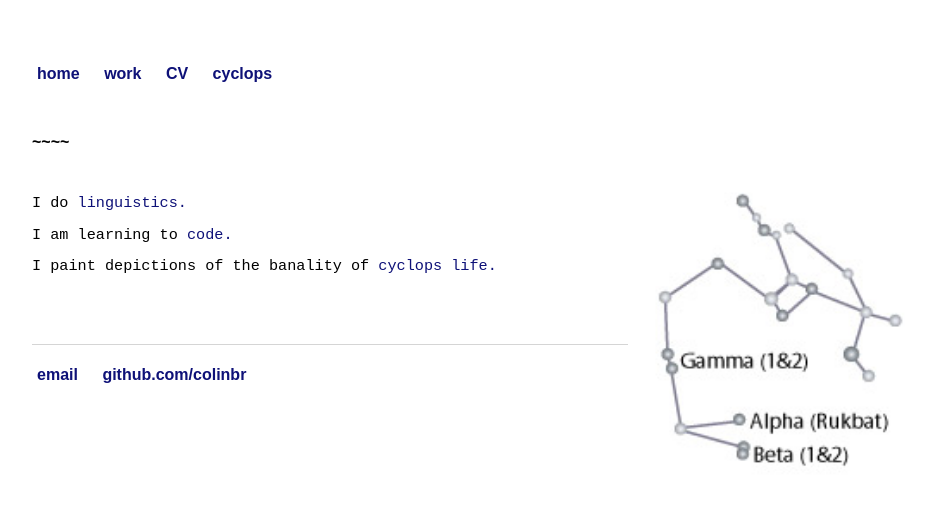
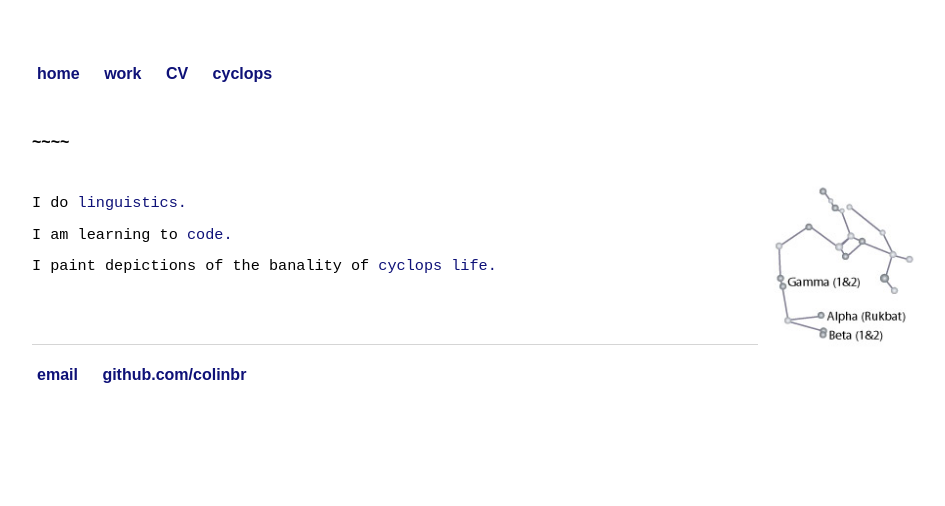
Before and after one commit to colinbr/OLD-colinbr.github.io, a Jekyll site: the page built from index.html, in a window 1280 px wide. Shown: the top 506 px of the page, without its empty margins (160-1105 px from the left). Built offline with Jekyll 4.4.1, drawn with Linux system fonts in a browser that asks for light colours; some web fonts are replaced.

Commit message:
Update index.html

```diff
--- a/index.html
+++ b/index.html
@@ -6,7 +6,7 @@ title: Colin Brown
 	<br>
 	<h1>~~~~</h1>
 	<br>
-	<img src="sagittarius2.jpg" alt="sagittarius" style="float:right;width:300px;height:300px;">
+	<img src="sagittarius2.jpg" alt="sagittarius" style="float:right;width:170px;height:170px;">
 	<p>I do <a href="/research">linguistics.</a></p>
 	<p>I am learning to <a href="https://github.com/colinbr/">code.</a></p>
 	<p>I paint depictions of the banality of <a href="/cyclops">cyclops life.</a></p>
```
